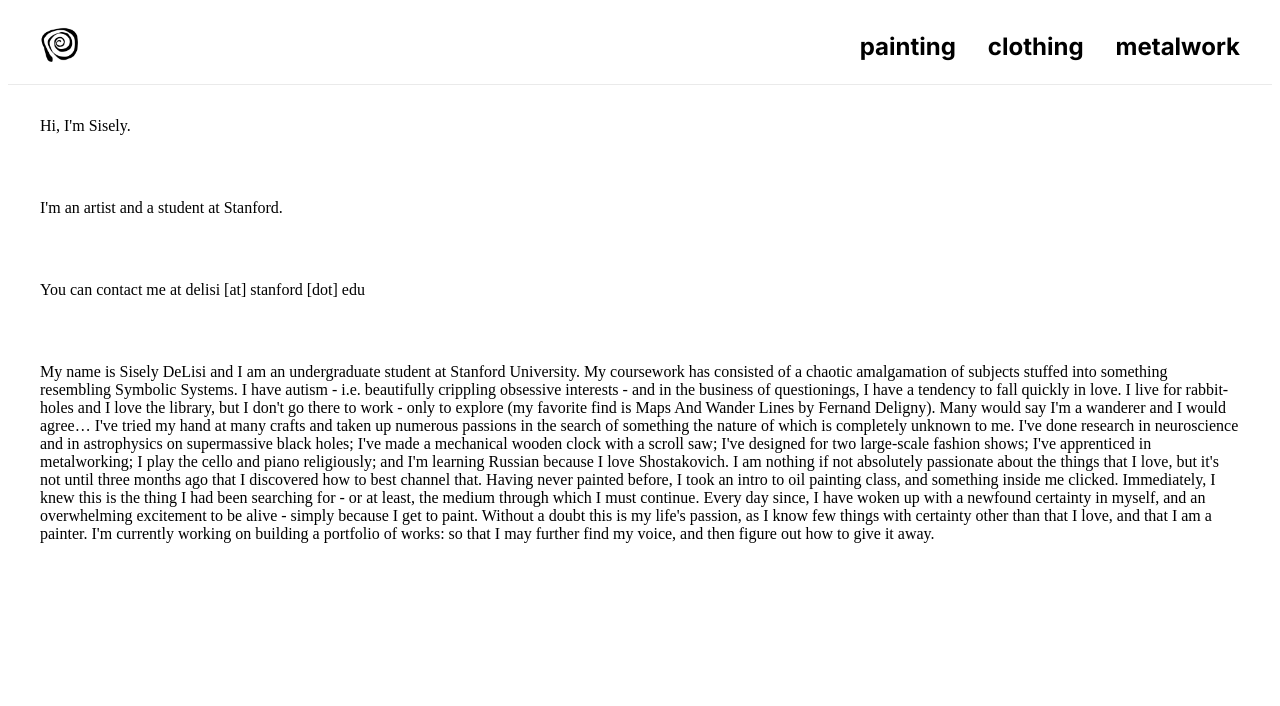
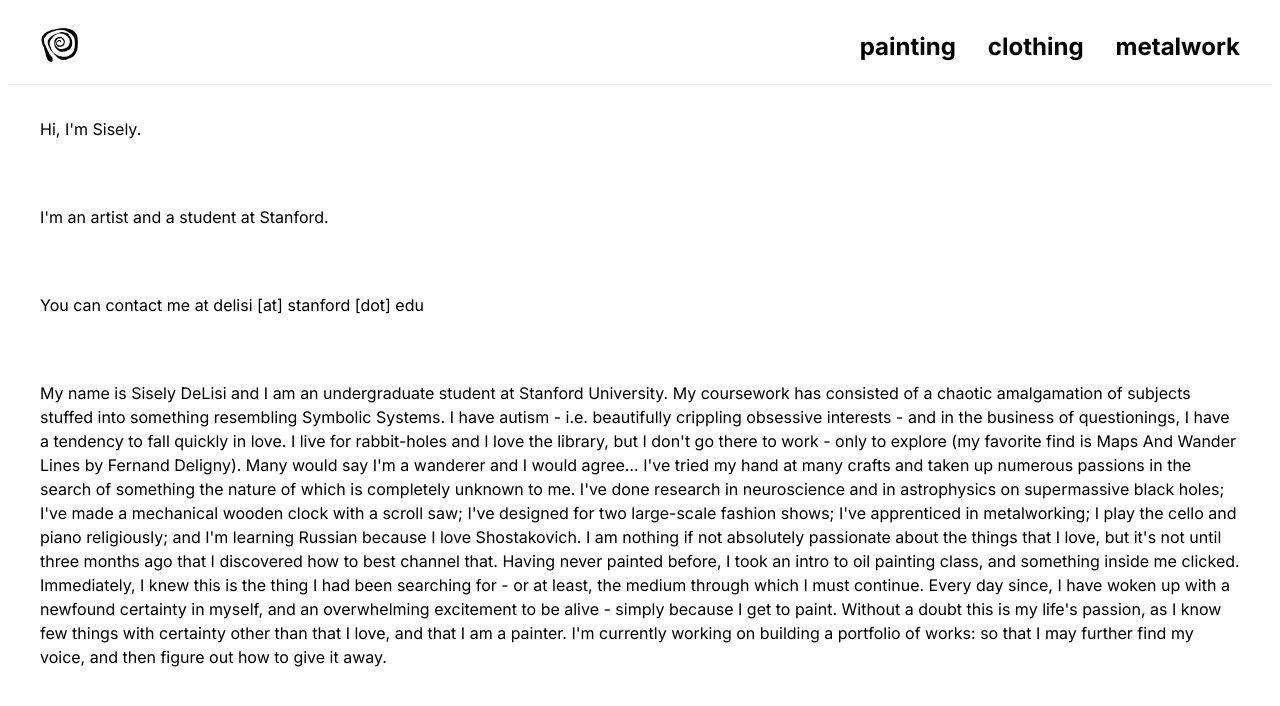
Before and after one commit to thesismobug/sisely-portfolio, a Next.js app: page / in a window 1280 px wide. Shown: the top 706 px of the page. Built offline with nearby package versions, Linux system fonts and the light colour scheme.

Commit message:
fix hoem fonts

```diff
--- a/src/styles/Home.module.css
+++ b/src/styles/Home.module.css
@@ -28,6 +28,12 @@
   display: flex;
   flex-direction: column;
   gap: 32px;
+}
+
+.main p {
+  font-family: 'Inter', sans-serif;
+  font-size: 1rem;
+  line-height: 1.5;
 }
 
 .main ol {
```
